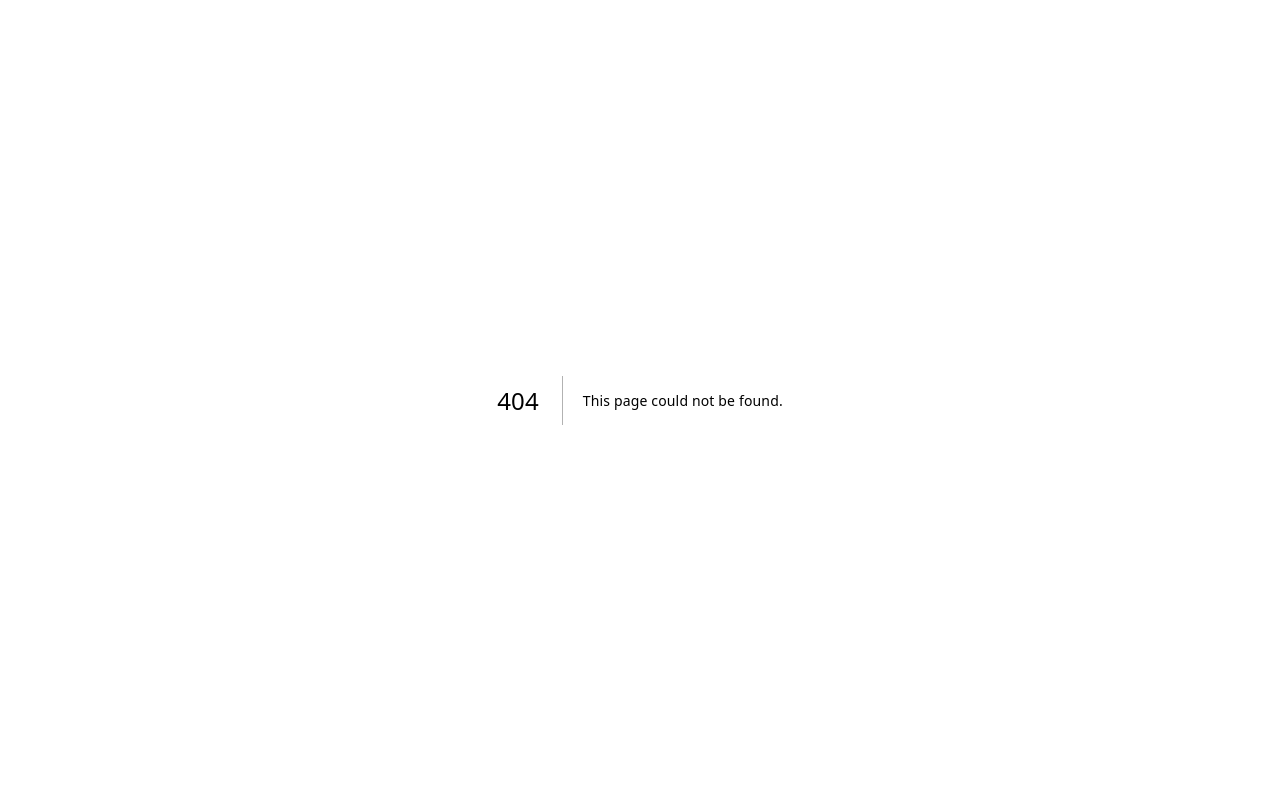
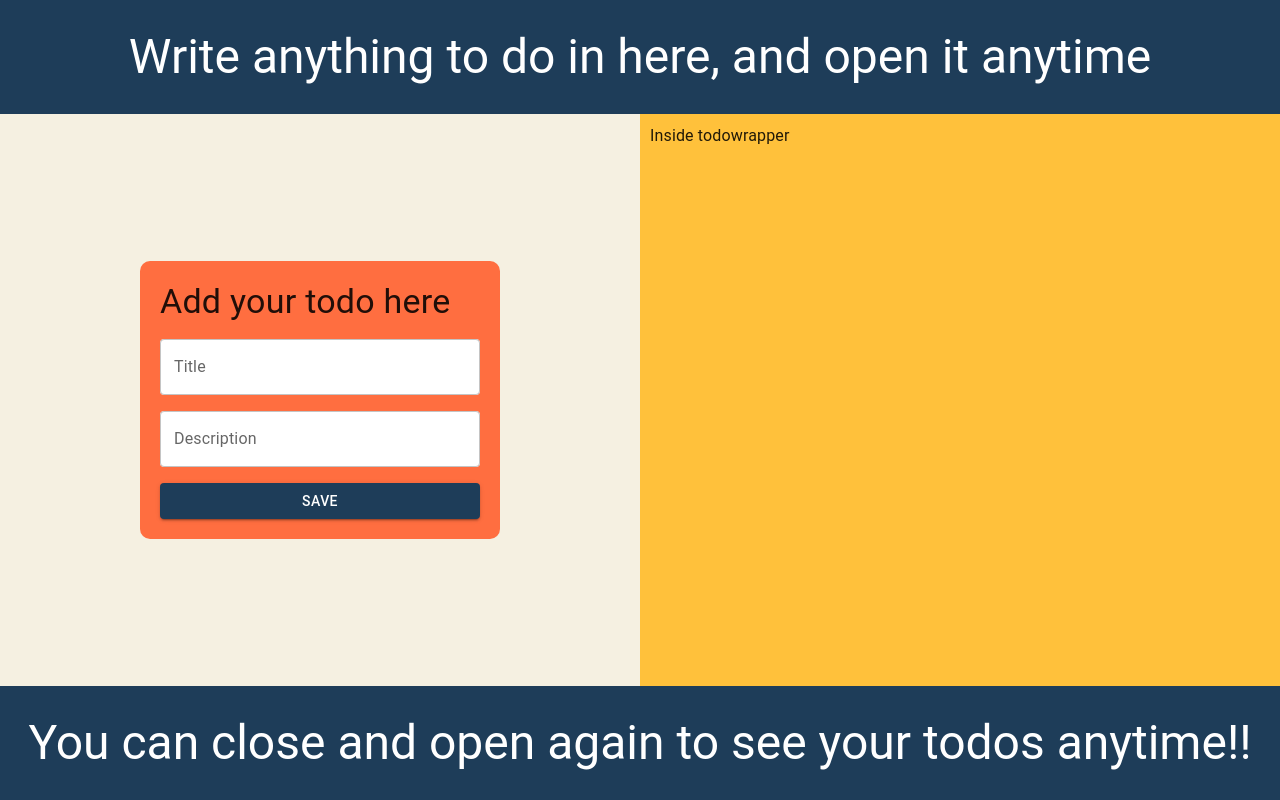
Before and after one commit to irawanfirmansyah/playground-nextjs, a Next.js app: page /todos in a window 1280 px wide. Before the commit this address had no page. Built offline with nearby package versions, Linux system fonts and the light colour scheme.

Commit message:
add todos page

```diff
--- a/pages/_app.tsx
+++ b/pages/_app.tsx
@@ -1,13 +1,25 @@
 import "../styles/globals.css";
 import type { AppProps } from "next/app";
 import CssBaseline from "@mui/material/CssBaseline";
+import { createTheme, ThemeProvider } from "@mui/material/styles";
+
+const theme = createTheme({
+  palette: {
+    primary: {
+      main: "#1e3d59",
+    },
+    secondary: {
+      main: "#ff6e40",
+    },
+  },
+});
 
 function MyApp({ Component, pageProps }: AppProps) {
   return (
-    <>
+    <ThemeProvider theme={theme}>
       <CssBaseline />
       <Component {...pageProps} />
-    </>
+    </ThemeProvider>
   );
 }
 
--- /dev/null
+++ b/pages/todos/index.ts
@@ -0,0 +1 @@
+export { default } from "@todos";
--- /dev/null
+++ b/src/todos/TodosPage.tsx
@@ -0,0 +1,119 @@
+import { Box, Button, TextField, Typography } from "@mui/material";
+import React from "react";
+import Head from "next/head";
+
+const TodosPage = () => {
+  const [title, setTitle] = React.useState("");
+  const [description, setDescription] = React.useState("");
+
+  /**
+   * ----
+   * Handlers
+   * ----
+   */
+  const onClickSave = () => {
+    console.log({ title, description });
+  };
+
+  return (
+    <>
+      <Head>
+        <title key="title">Todos</title>
+
+        <meta
+          property="og:title"
+          content="Todos' title content that will be shown when shared on social media"
+        />
+        <meta
+          property="og:description"
+          content="This is Todos Page Description content that will be shown when shared on social media"
+        />
+      </Head>
+      <Box display={"flex"} flexDirection="column" height="100vh">
+        <header
+          style={{
+            flex: 0.2,
+            backgroundColor: "#1e3d59",
+            display: "flex",
+            alignItems: "center",
+            justifyContent: "center",
+          }}
+        >
+          <Typography variant="h3" color="HighlightText">
+            Write anything to do in here, and open it anytime
+          </Typography>
+        </header>
+        <main
+          style={{
+            flex: 1,
+            backgroundColor: "#f5f0e1",
+            display: "grid",
+            gridTemplateColumns: "1fr 1fr",
+          }}
+        >
+          <div
+            id="formWrapper"
+            style={{
+              backgroundColor: "#ff6e40",
+              display: "flex",
+              flexDirection: "column",
+              width: "360px",
+              margin: "auto",
+              rowGap: "16px",
+              borderRadius: "10px",
+              padding: "20px",
+            }}
+          >
+            <Typography variant="h4">Add your todo here</Typography>
+            <TextField
+              label="Title"
+              style={{ backgroundColor: "white", borderRadius: "4px" }}
+              value={title}
+              onChange={(e) => setTitle(e.target.value)}
+            />
+            <TextField
+              label="Description"
+              style={{ backgroundColor: "white", borderRadius: "4px" }}
+              value={description}
+              multiline
+              maxRows={3}
+              onChange={(e) => setDescription(e.target.value)}
+            />
+            <Button
+              style={{ backgroundColor: "#1e3d59" }}
+              variant="contained"
+              type="submit"
+              color="primary"
+              onClick={onClickSave}
+            >
+              Save
+            </Button>
+          </div>
+          <div
+            id="todosContainer"
+            style={{
+              backgroundColor: "#ffc13b",
+            }}
+          >
+            <div style={{ padding: "10px" }}>Inside todowrapper</div>
+          </div>
+        </main>
+        <footer
+          style={{
+            flex: 0.2,
+            backgroundColor: "#1e3d59",
+            display: "flex",
+            alignItems: "center",
+            justifyContent: "center",
+          }}
+        >
+          <Typography variant="h3" color="HighlightText">
+            You can close and open again to see your todos anytime!!
+          </Typography>
+        </footer>
+      </Box>
+    </>
+  );
+};
+
+export default TodosPage;
--- /dev/null
+++ b/src/todos/index.ts
@@ -0,0 +1 @@
+export { default } from "./TodosPage";
--- a/styles/globals.css
+++ b/styles/globals.css
@@ -4,6 +4,7 @@ body {
   margin: 0;
   font-family: -apple-system, BlinkMacSystemFont, Segoe UI, Roboto, Oxygen,
     Ubuntu, Cantarell, Fira Sans, Droid Sans, Helvetica Neue, sans-serif;
+  height: 100vh;
 }
 
 a {
--- a/tsconfig.json
+++ b/tsconfig.json
@@ -17,7 +17,9 @@
     "incremental": true,
     "paths": {
       "@random-arithmetic/*": ["random-arithmetic/*"],
-      "@random-arithmetic": ["random-arithmetic/index"]
+      "@random-arithmetic": ["random-arithmetic/index"],
+      "@todos/*": ["todos/*"],
+      "@todos": ["todos/index"]
     }
   },
   "include": ["next-env.d.ts", "**/*.ts", "**/*.tsx"],
```
